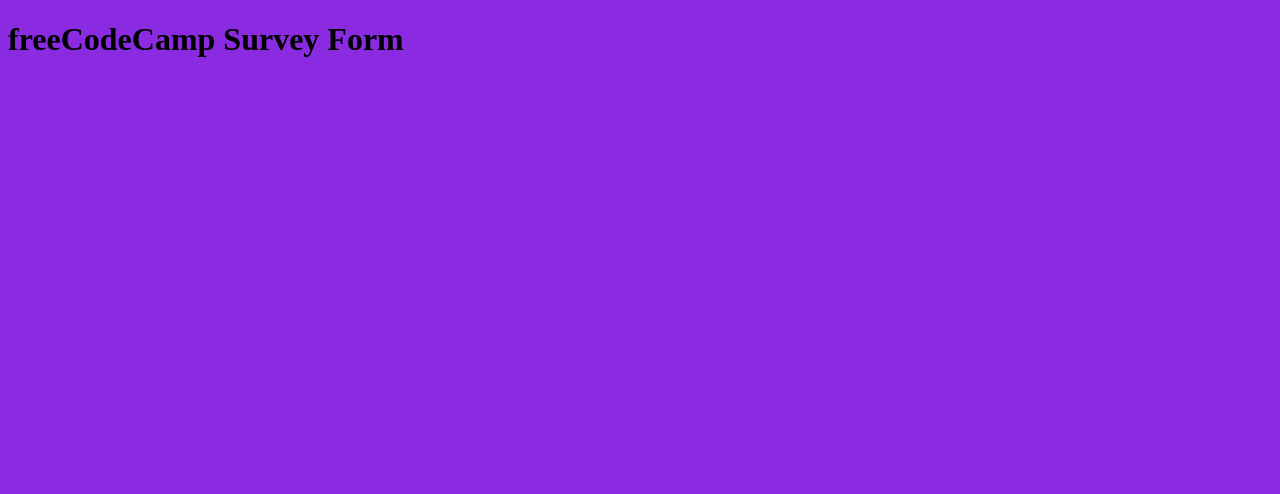
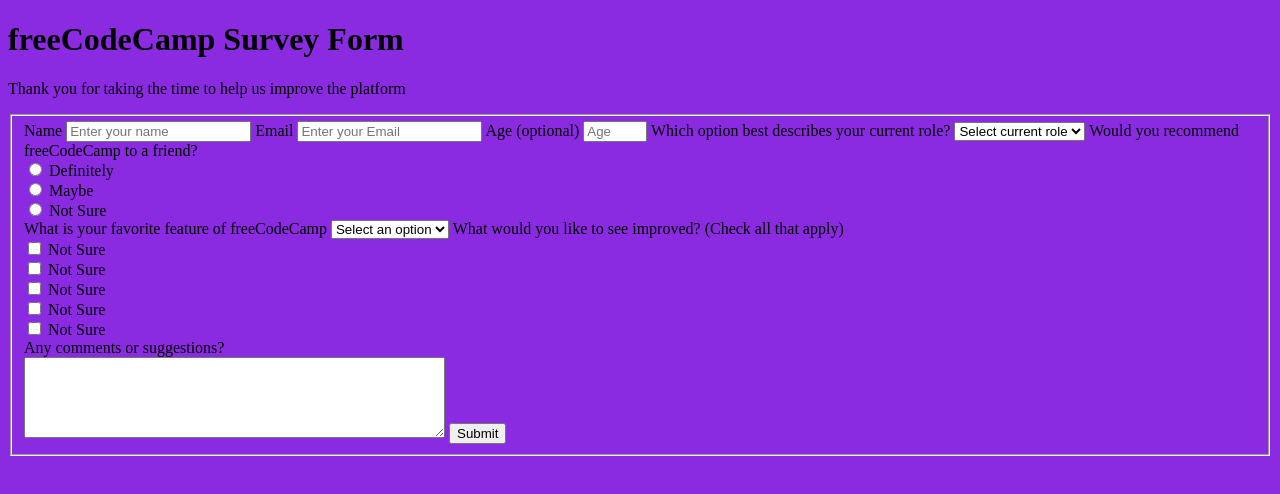
Before and after one commit to AChareun/survey-form, a website: page index.html in a window 1280 px wide. Drawn offline with Linux system fonts and the light colour scheme.

Commit message:
add full basic html project structure

```diff
--- a/index.html
+++ b/index.html
@@ -7,8 +7,69 @@
   <title>FCC Survey Form</title>
 </head>
 <body>
-  <h1>freeCodeCamp Survey Form</h1>
+  <main>
+    <header>
+      <h1 id="title">freeCodeCamp Survey Form</h1>
+      <p id="description">Thank you for taking the time to help us improve the platform</p>
+    </header>
 
+    <fieldset>
+      <form action="#" method="post" id="survey-form">
+        <label id="name-label" for="name">Name</label>
+        <input type="text" id="name" name="name" placeholder="Enter your name" required>
+
+        <label id="email-label" for="email">Email</label>
+        <input type="email" id="email" name="email" placeholder="Enter your Email" required>
+
+        <label id="number-label" for="number">Age (optional)</label>
+        <input type="number" id="number" name="age" placeholder="Age" min="12" max="100">
+
+        <label id="role-label" for="dropdown">Which option best describes your current role?</label>
+        <select name="role" id="dropdown">
+          <option value="#">Select current role</option>
+          <option value="student">Student</option>
+          <option value="ft-job">Full Time Job</option>
+          <option value="ft-learner">Full Time Learner</option>
+          <option value="not-to-say">Prefer not to say</option>
+          <option value="other">Other</option>
+        </select>
+
+        <label id="radio-label" for="radio-recommend">Would you recommend freeCodeCamp to a friend?</label><br>
+          <input type="radio" name="radio-recommend" id="radio-recommend-y" value="yes">
+          <label for="radio-recommend-y">Definitely</label><br>
+          <input type="radio" name="radio-recommend" id="radio-recommend-m" value="maybe">
+          <label for="radio-recommend-m">Maybe</label><br>
+          <input type="radio" name="radio-recommend" id="radio-recommend-n" value="no">
+          <label for="radio-recommend-n">Not Sure</label><br>
+
+        <label id="feature-label" for="feature">What is your favorite feature of freeCodeCamp</label>
+        <select name="feature" id="feature">
+          <option value="#">Select an option</option>
+          <option value="challenges">Challenges</option>
+          <option value="projects">Projects</option>
+          <option value="community">Community</option>
+          <option value="open-source">Open Source</option>
+        </select>
+
+        <label for="improvements">What would you like to see improved? <span>(Check all that apply)</span></label><br>
+          <input type="checkbox" name="improvements" id="check-frontend" value="frontend">
+          <label for="check-frontend">Not Sure</label><br>
+          <input type="checkbox" name="improvements" id="check-backend" value="backend">
+          <label for="check-backend">Not Sure</label><br>
+          <input type="checkbox" name="improvements" id="check-wiki" value="wiki">
+          <label for="check-wiki">Not Sure</label><br>
+          <input type="checkbox" name="improvements" id="check-forum" value="forum">
+          <label for="check-forum">Not Sure</label><br>
+          <input type="checkbox" name="improvements" id="check-meetups" value="meetups">
+          <label for="check-meetups">Not Sure</label><br>
+
+          <label for="comments-area">Any comments or suggestions?</label><br>
+          <textarea name="comments" id="comments-area" cols="50" rows="5"></textarea>
+
+          <button type="submit" id="submit">Submit</button>
+      </form>
+    </fieldset>
+  </main>
 
   <script src="https://cdn.freecodecamp.org/testable-projects-fcc/v1/bundle.js"></script>
 </body>
```
